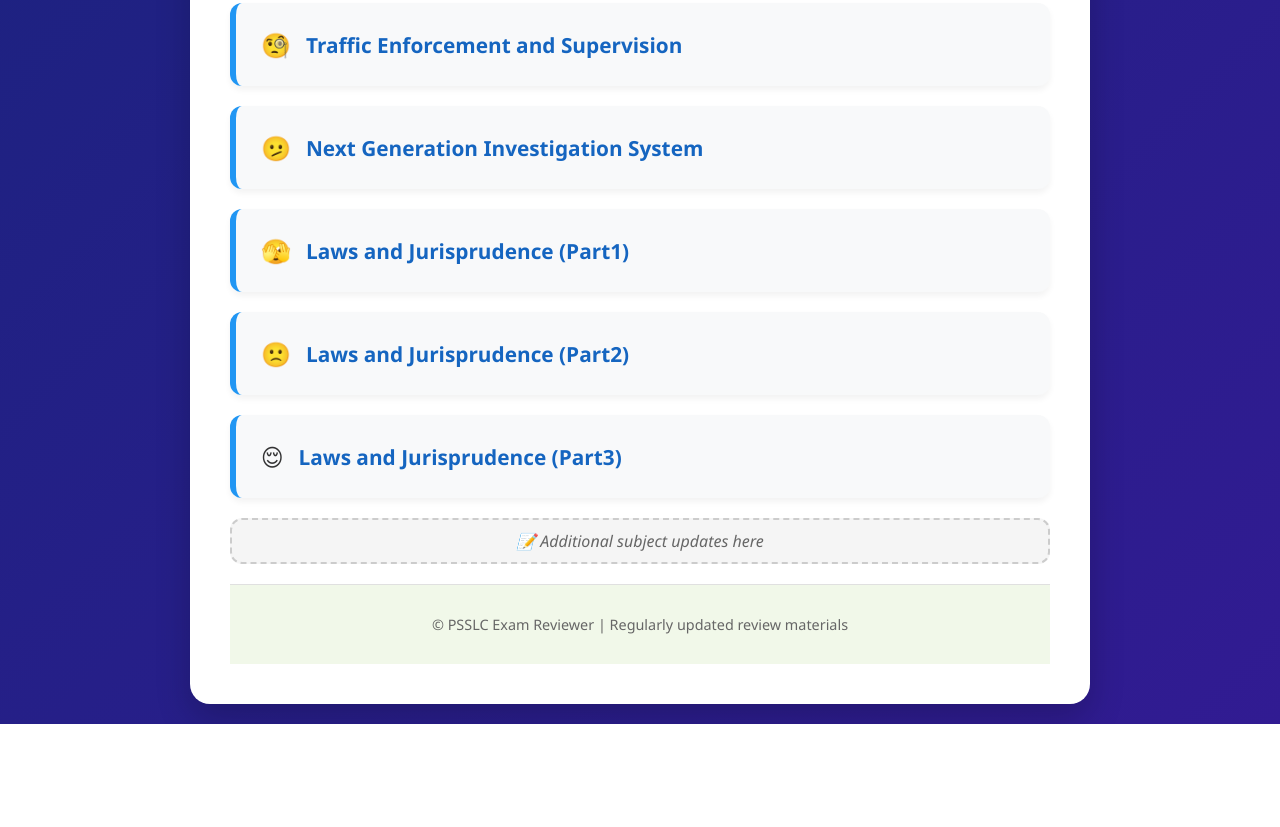
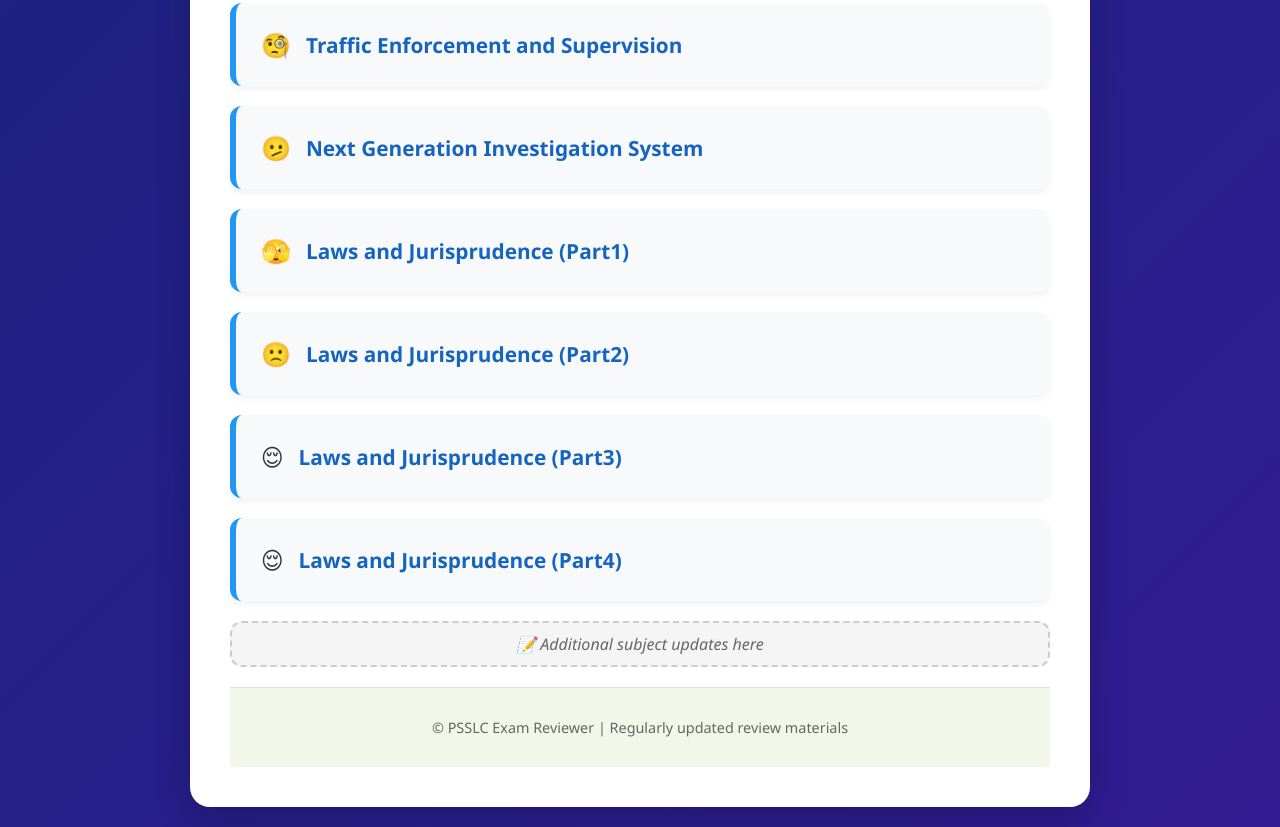
Before and after one commit to rekzbanz02-arch/psslc-reviewer-page, a plain HTML site: page index.html in a window 1280 px wide. Shown: the part 441-1268 px from the top of the page. Before the commit the page ends 1165 px from the top, so only its background shows below. Drawn offline with Linux system fonts and the light colour scheme.

Commit message:
Update index.html

```diff
--- a/index.html
+++ b/index.html
@@ -133,6 +133,10 @@
             content: '😌';
           }
 
+        .subject-card:nth-child(9)::before {
+            content: '😝';
+          }
+
         /* Empty card for future links */
         .empty-card {
             background: #f5f5f5;
@@ -266,6 +270,11 @@
                 </a>
 </div>
 
+            <div class="subject-card">
+                <a href="https://rekzbanz02-arch.github.io/law-jurisprudence-part4/" target="_blank" rel="noopener noreferrer">
+                    Laws and Jurisprudence (Part4)
+                </a>
+            </div>
 
             <!-- Room for additional links - Copy and modify this block for new links -->
             <div class="empty-card">
```
